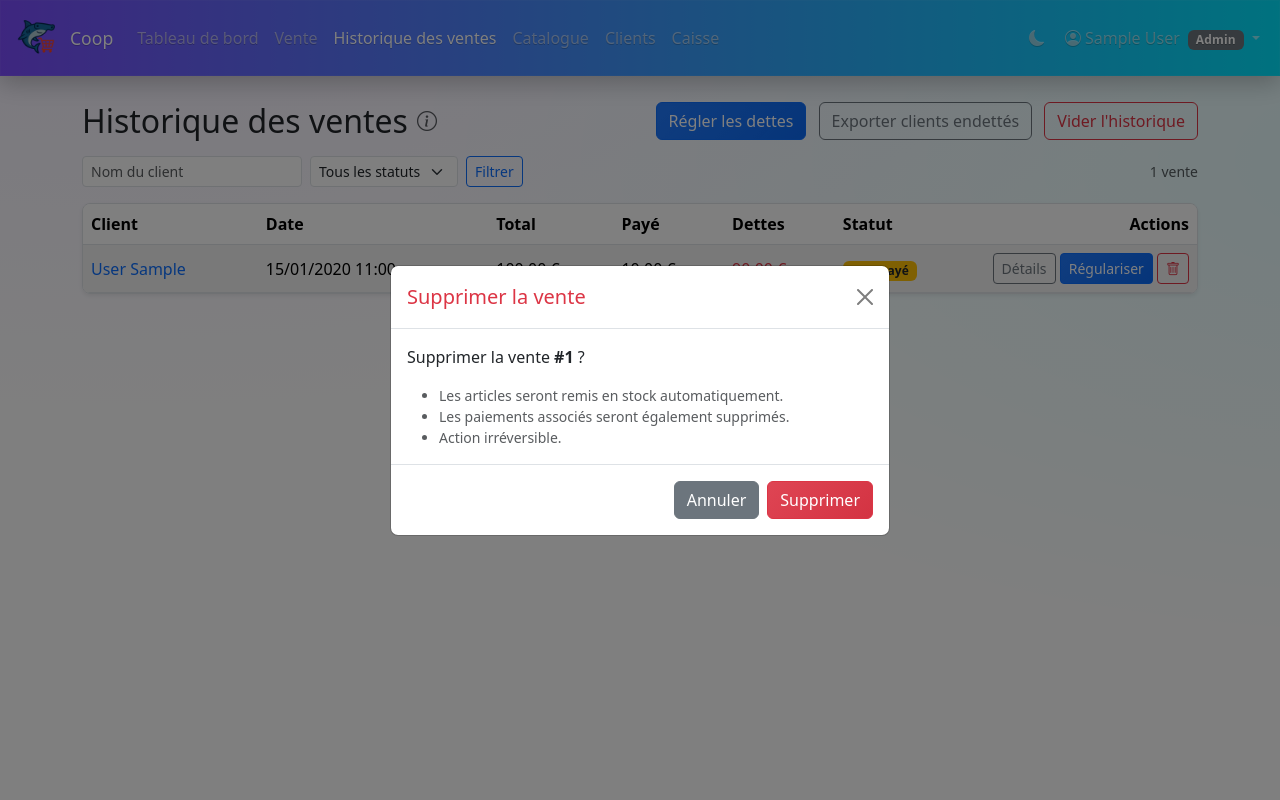
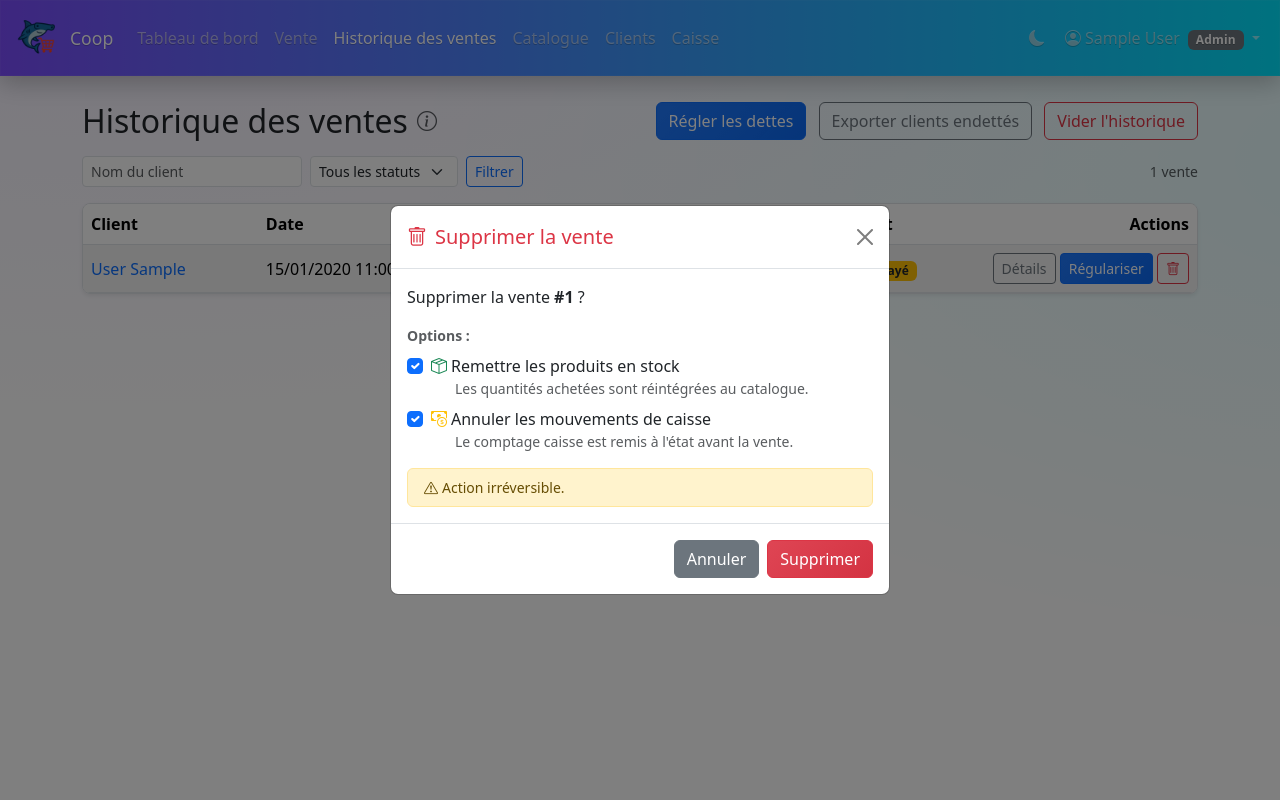
Before and after one commit to Mattrix2211/Coop, a Django app: page /sales/ in a window 1280 px wide, after a click on "Supprimer cette vente". Run offline with Django 5.2, Linux system fonts and the light colour scheme; a user stored in the database is signed in; tables that the repository leaves empty hold one stand-in row (values such as "Sample post").

Commit message:
Suppression vente : options stock et caisse indépendantes

```diff
--- a/store/views.py
+++ b/store/views.py
@@ -1389,16 +1389,37 @@ def settings_user_delete(request, pk):
 @require_POST
 def sale_delete(request, pk):
 	sale = get_object_or_404(Sale, pk=pk)
-	for item in sale.items.select_related('product').all():
-		Product.objects.filter(pk=item.product_id).update(quantity=F('quantity') + item.quantity)
-		StockMovement.objects.create(
-			product=item.product,
-			change=item.quantity,
-			reason=StockMovement.ADJUST,
-			note=f'Annulation vente #{sale.id}',
-		)
+	restore_stock = request.POST.get('restore_stock') == '1'
+	reverse_cash = request.POST.get('reverse_cash') == '1'
+
+	if restore_stock:
+		for item in sale.items.select_related('product').all():
+			Product.objects.filter(pk=item.product_id).update(quantity=F('quantity') + item.quantity)
+			StockMovement.objects.create(
+				product=item.product,
+				change=item.quantity,
+				reason=StockMovement.ADJUST,
+				note=f'Annulation vente #{sale.id}',
+			)
+
+	if reverse_cash:
+		session = get_active_cash_session()
+		if session:
+			for mvt in CashMovement.objects.filter(sale=sale):
+				if mvt.movement_type == CashMovement.PAYMENT and mvt.tendered_breakdown:
+					adjust_session_counts(session, removed=mvt.tendered_breakdown)
+				elif mvt.movement_type == CashMovement.PAYMENT and mvt.method == 'CHEQUE':
+					adjust_session_counts(session, cheques_delta=-1)
+				elif mvt.movement_type == CashMovement.CHANGE and mvt.change_breakdown:
+					adjust_session_counts(session, added=mvt.change_breakdown)
+		CashMovement.objects.filter(sale=sale).delete()
+
+	parts = []
+	if restore_stock: parts.append('stock remis à jour')
+	if reverse_cash: parts.append('caisse annulée')
+	detail = ' (' + ', '.join(parts) + ')' if parts else ''
 	sale.delete()
-	messages.success(request, f'Vente #{pk} supprimée et stocks remis à jour.')
+	messages.success(request, f'Vente #{pk} supprimée{detail}.')
 	return redirect('sale_list')
 
 
--- a/templates/store/sale_list.html
+++ b/templates/store/sale_list.html
@@ -158,18 +158,33 @@
   <div class="modal-dialog modal-dialog-centered">
     <div class="modal-content">
       <div class="modal-header">
-        <h5 class="modal-title text-danger">Supprimer la vente</h5>
+        <h5 class="modal-title text-danger"><i class="bi bi-trash me-2"></i>Supprimer la vente</h5>
         <button class="btn-close" data-bs-dismiss="modal"></button>
       </div>
       <form id="deleteSaleForm" method="post" action="">
         {% csrf_token %}
+        <input type="hidden" name="restore_stock" id="restoreStockInput" value="0">
+        <input type="hidden" name="reverse_cash" id="reverseCashInput" value="0">
         <div class="modal-body">
-          <p>Supprimer la vente <strong id="deleteSaleId">#–</strong> ?</p>
-          <ul class="small text-muted mb-0">
-            <li>Les articles seront remis en stock automatiquement.</li>
-            <li>Les paiements associés seront également supprimés.</li>
-            <li>Action irréversible.</li>
-          </ul>
+          <p class="mb-3">Supprimer la vente <strong id="deleteSaleId">#–</strong> ?</p>
+          <div class="mb-2 fw-semibold small text-muted">Options :</div>
+          <div class="form-check mb-2">
+            <input class="form-check-input" type="checkbox" id="chkRestoreStock" checked>
+            <label class="form-check-label" for="chkRestoreStock">
+              <i class="bi bi-box-seam me-1 text-success"></i>Remettre les produits en stock
+            </label>
+            <div class="text-muted small ms-4">Les quantités achetées sont réintégrées au catalogue.</div>
+          </div>
+          <div class="form-check mb-3">
+            <input class="form-check-input" type="checkbox" id="chkReverseCash" checked>
+            <label class="form-check-label" for="chkReverseCash">
+              <i class="bi bi-cash-coin me-1 text-warning"></i>Annuler les mouvements de caisse
+            </label>
+            <div class="text-muted small ms-4">Le comptage caisse est remis à l'état avant la vente.</div>
+          </div>
+          <div class="alert alert-warning py-2 small mb-0">
+            <i class="bi bi-exclamation-triangle me-1"></i>Action irréversible.
+          </div>
         </div>
         <div class="modal-footer">
           <button type="button" class="btn btn-secondary" data-bs-dismiss="modal">Annuler</button>
@@ -294,12 +309,26 @@
   (function(){
     const modalEl = document.getElementById('deleteSaleModal');
     if(!modalEl) return;
+    const chkStock = document.getElementById('chkRestoreStock');
+    const chkCash = document.getElementById('chkReverseCash');
+    const inpStock = document.getElementById('restoreStockInput');
+    const inpCash = document.getElementById('reverseCashInput');
+    function syncInputs(){
+      if(inpStock) inpStock.value = chkStock?.checked ? '1' : '0';
+      if(inpCash) inpCash.value = chkCash?.checked ? '1' : '0';
+    }
+    chkStock?.addEventListener('change', syncInputs);
+    chkCash?.addEventListener('change', syncInputs);
     modalEl.addEventListener('show.bs.modal', (ev) => {
       const btn = ev.relatedTarget;
       if(!btn) return;
       const id = btn.getAttribute('data-id');
       document.getElementById('deleteSaleId').textContent = '#' + id;
       document.getElementById('deleteSaleForm').action = `/sales/${id}/delete/`;
+      // Reset checkboxes à cochés par défaut
+      if(chkStock) chkStock.checked = true;
+      if(chkCash) chkCash.checked = true;
+      syncInputs();
     });
   })();
 
```
